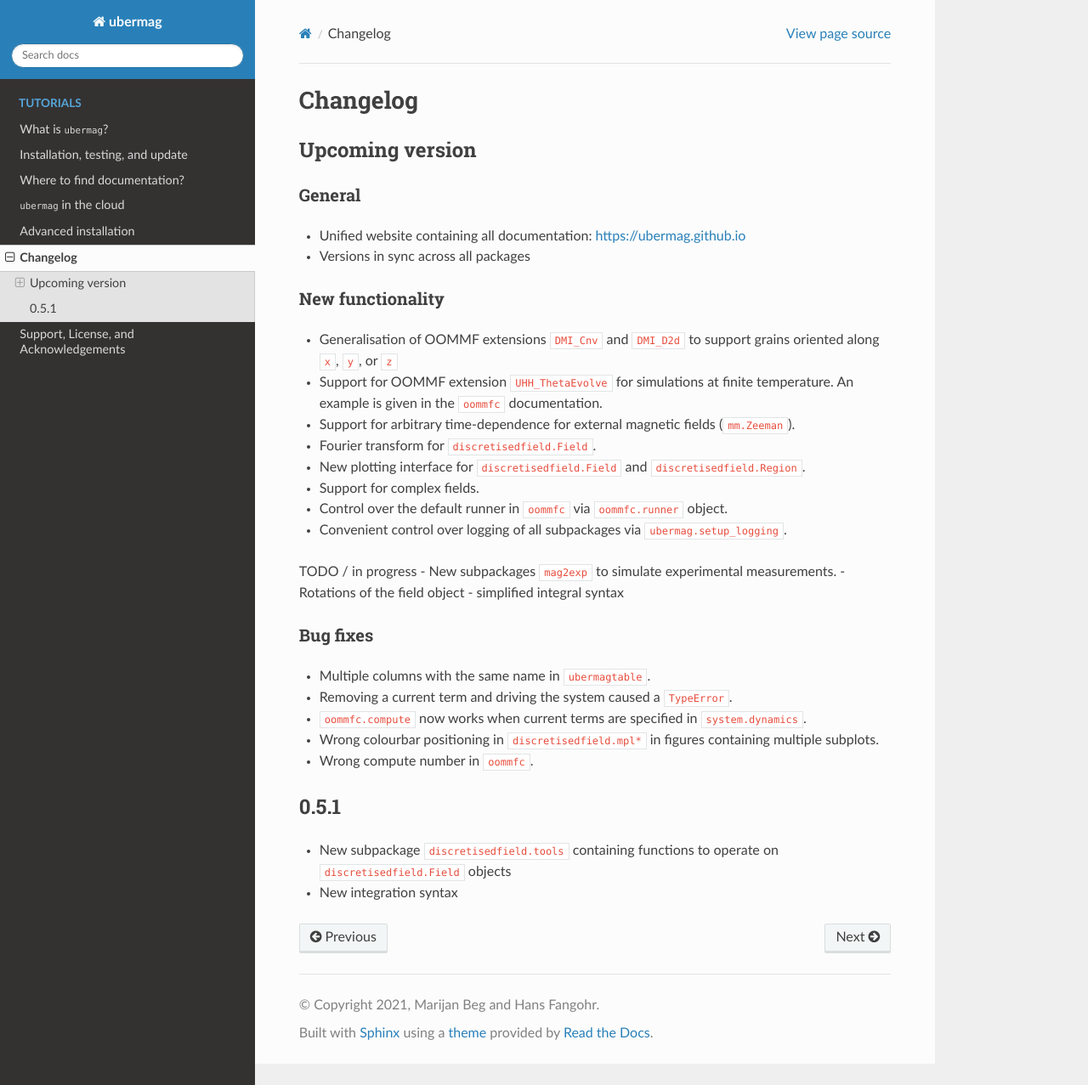
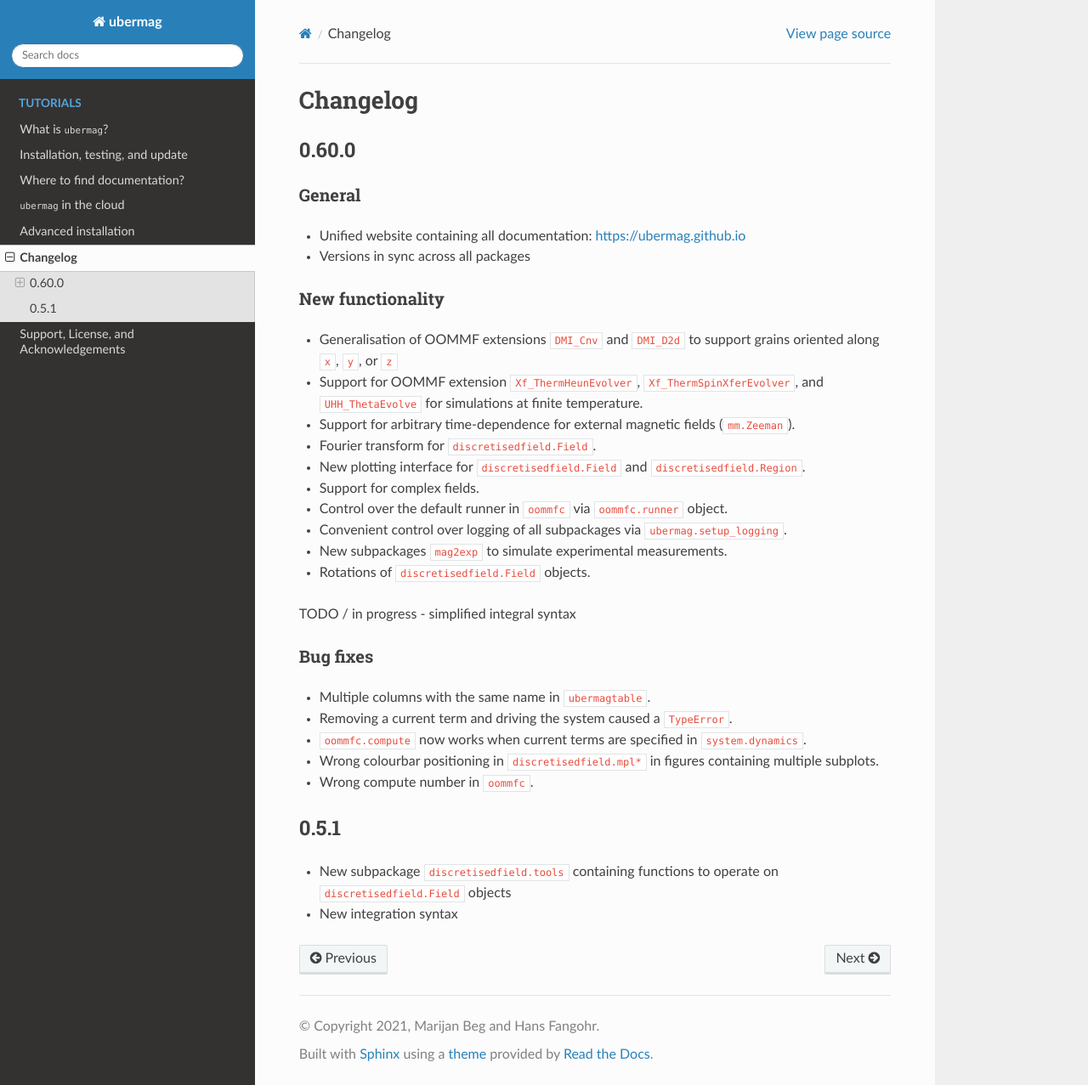
Before and after one commit to ubermag/ubermag, a Sphinx documentation site: the page built from docs/changelog.rst, in a window 1280 px wide and 1277 px high. Shown: the whole window at 85% size. Built offline with Sphinx 7.4.7 and the Read the Docs theme 2.0.0, drawn with Linux system fonts in a browser that asks for light colours.

Commit message:
Update changelog.

```diff
--- a/docs/changelog.rst
+++ b/docs/changelog.rst
@@ -2,8 +2,8 @@
 Changelog
 =========
 
-Upcoming version
-================
+0.60.0
+======
 
 General
 -------
@@ -14,17 +14,17 @@ New functionality
 -----------------
 
 - Generalisation of OOMMF extensions ``DMI_Cnv`` and ``DMI_D2d`` to support grains oriented along ``x``, ``y``, or ``z``
-- Support for OOMMF extension ``UHH_ThetaEvolve`` for simulations at finite temperature. An example is given in the ``oommfc`` documentation.
+- Support for OOMMF extension ``Xf_ThermHeunEvolver``, ``Xf_ThermSpinXferEvolver``, and ``UHH_ThetaEvolve`` for simulations at finite temperature.
 - Support for arbitrary time-dependence for external magnetic fields (``mm.Zeeman``).
 - Fourier transform for ``discretisedfield.Field``.
 - New plotting interface for ``discretisedfield.Field`` and ``discretisedfield.Region``.
 - Support for complex fields.
 - Control over the default runner in ``oommfc`` via ``oommfc.runner`` object.
 - Convenient control over logging of all subpackages via ``ubermag.setup_logging``.
+- New subpackages ``mag2exp`` to simulate experimental measurements.
+- Rotations of ``discretisedfield.Field`` objects.
 
 TODO / in progress
-- New subpackages ``mag2exp`` to simulate experimental measurements.
-- Rotations of the field object
 - simplified integral syntax
 
 Bug fixes
```
